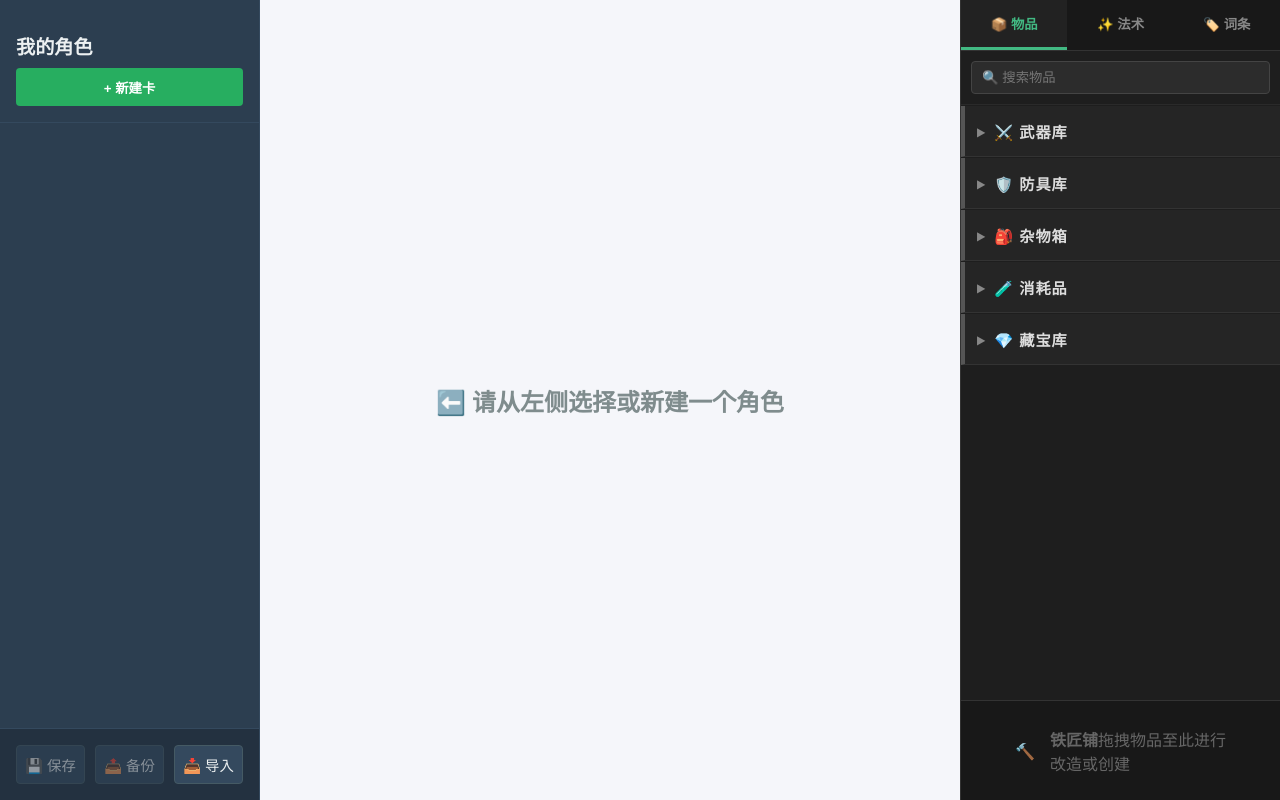
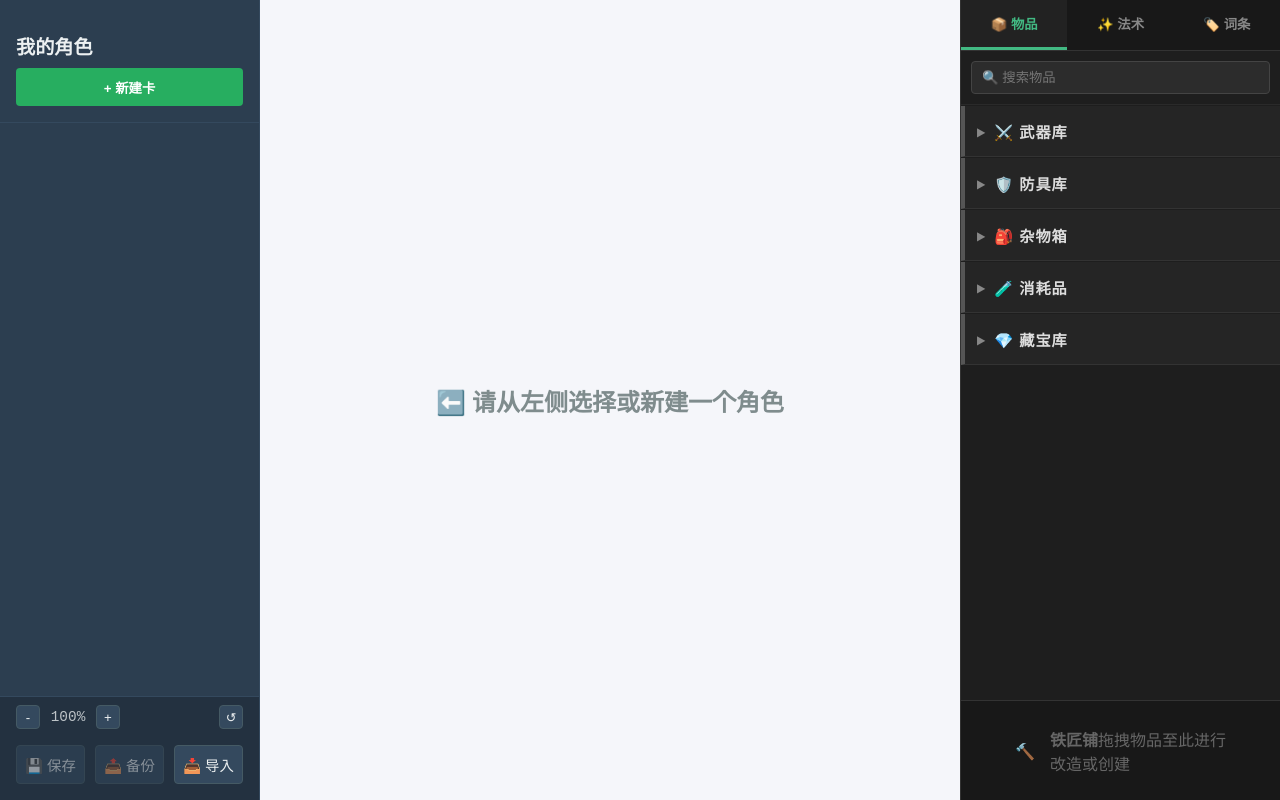
Before and after one commit to airleaya/dnd-character-sheet, a Vue app: page / in a window 1280 px wide. Built offline with nearby package versions, Linux system fonts and the light colour scheme.

Commit message:
添加调整窗口缩放功能。

```diff
--- a/electron/preload.ts
+++ b/electron/preload.ts
@@ -1,9 +1,11 @@
-import { contextBridge, ipcRenderer } from 'electron'
+import { contextBridge, ipcRenderer,webFrame } from 'electron'
 
 contextBridge.exposeInMainWorld('electronAPI', {
   saveCharacter: (filename: string, content: string) => ipcRenderer.invoke('save-character', filename, content),
   loadAllCharacters: () => ipcRenderer.invoke('load-all-characters'),
   deleteCharacter: (filename: string) => ipcRenderer.invoke('delete-character', filename),
   onAppWillClose: (callback: () => void) => ipcRenderer.on('app-will-close', callback),
-  confirmClose: () => ipcRenderer.invoke('app-can-close')
+  confirmClose: () => ipcRenderer.invoke('app-can-close'),
+  //设置缩放比例 (factor: 1.0 = 100%, 1.2 = 120%)
+  setZoomFactor: (factor: number) => webFrame.setZoomFactor(factor)
 })
--- a/src/components/layout/SidebarLeft.vue
+++ b/src/components/layout/SidebarLeft.vue
@@ -1,5 +1,5 @@
 <script setup lang="ts">
-import { ref } from 'vue';
+import { ref,onMounted,onUnmounted } from 'vue';
 import { useCharacterStore } from '../../stores/characterStore';
 import { useActiveSheetStore } from '../../stores/activeSheet';
 
@@ -8,9 +8,9 @@ const activeStore = useActiveSheetStore();
 const fileInput = ref<HTMLInputElement | null>(null); // 文件输入框引用
 
 // 新建角色并自动打开
-// ✅ 修改：加上 async
+// async
 const handleCreate = async () => {
-  // ✅ 修改：加上 await，等待创建完成拿到 ID 字符串
+  // await，等待创建完成拿到 ID 字符串
   const newId = await charStore.createNewCharacter();
 
   // 此时 newId 是 string，不再是 Promise，可以安全传入
@@ -98,11 +98,11 @@ const onFileSelected = (e: Event) => {
   const file = files[0];
   const reader = new FileReader();
 
-  // ✅ 修改点 1: 在回调函数前加上 async
+  // 在回调函数前加上 async
   reader.onload = async (evt) => {
     const content = evt.target?.result as string;
     if (content) {
-      // ✅ 修改点 2: 加上 await，等待导入完成并获取真正的 ID 字符串
+      // 加上 await，等待导入完成并获取真正的 ID 字符串
       const newId = await charStore.importCharacter(content);
 
       if (newId) {
@@ -119,7 +119,7 @@ const onFileSelected = (e: Event) => {
   reader.readAsText(file);
 };
 
-// ✅ 新增：手动保存处理
+// 手动保存处理
 const handleSave = async () => {
   if (!activeStore.character) return;
 
@@ -131,6 +131,61 @@ const handleSave = async () => {
     alert('❌ 保存失败，请检查控制台。');
   }
 };
+
+// 缩放控制逻辑
+const zoomLevel = ref(1.0); // 1.0 = 100%
+
+// 设置缩放并保存到 LocalStorage
+const applyZoom = (value: number) => {
+  // 限制范围 0.6 (60%) ~ 1.5 (150%)
+  const clamped = Math.min(Math.max(value, 0.6), 1.5);
+  // 保留一位小数
+  zoomLevel.value = Math.round(clamped * 10) / 10;
+
+  // 调用 Electron API
+  if (window.electronAPI && window.electronAPI.setZoomFactor) {
+    window.electronAPI.setZoomFactor(zoomLevel.value);
+  }
+
+  localStorage.setItem('dnd_app_zoom', String(zoomLevel.value));
+};
+
+// 增量调整
+const adjustZoom = (delta: number) => {
+  applyZoom(zoomLevel.value + delta);
+};
+
+//Ctrl + 滚轮 监听处理函数 👇👇👇
+const handleWheel = (e: WheelEvent) => {
+  // 只有当 Ctrl 键被按住时才触发
+  if (e.ctrlKey) {
+    // 阻止浏览器默认的“页面缩放”或“滚动”行为
+    e.preventDefault();
+
+    // deltaY < 0 代表向上滚动（通常意为放大）
+    // deltaY > 0 代表向下滚动（通常意为缩小）
+    if (e.deltaY < 0) {
+      adjustZoom(0.1);
+    } else {
+      adjustZoom(-0.1);
+    }
+  }
+};
+
+// 初始化：读取上次的缩放比例
+onMounted(() => {
+  const savedZoom = localStorage.getItem('dnd_app_zoom');
+  if (savedZoom) {
+    applyZoom(parseFloat(savedZoom));
+  }
+  //注册全局监听 (passive: false 是为了能使用 preventDefault)
+  window.addEventListener('wheel', handleWheel, { passive: false });
+});
+
+//组件销毁时清理监听
+onUnmounted(() => {
+  window.removeEventListener('wheel', handleWheel);
+});
 </script>
 
 <template>
@@ -156,6 +211,14 @@ const handleSave = async () => {
         </div>
       </li>
     </ul>
+    <div class="footer-wrapper">
+
+      <div class="zoom-bar">
+        <button @click="adjustZoom(-0.1)" class="btn-zoom" title="缩小">-</button>
+        <span class="zoom-display" title="当前缩放比例">{{ Math.round(zoomLevel * 100) }}%</span>
+        <button @click="adjustZoom(0.1)" class="btn-zoom" title="放大">+</button>
+        <button @click="applyZoom(1.0)" class="btn-zoom btn-reset" title="重置">↺</button>
+      </div>
 
     <div class="footer-tools">
       <button
@@ -174,6 +237,7 @@ const handleSave = async () => {
       </button>
       <input type="file" ref="fileInput" accept=".json" style="display: none" @change="onFileSelected" />
     </div>
+  </div>
   </aside>
 </template>
 
@@ -224,8 +288,48 @@ const handleSave = async () => {
     }
   }
 
+  /* 新增：底部容器，背景色统一 */
+  .footer-wrapper {
+    flex-shrink: 0;
+    border-top: 1px solid #34495e;
+    background: #233140;
+  }
+
+  /* 新增：缩放条样式 */
+  .zoom-bar {
+    display: flex;
+    align-items: center;
+    justify-content: center;
+    padding: 8px 1rem 0; /* 顶部留空 */
+    gap: 8px;
+
+    .zoom-display {
+      font-size: 0.9rem;
+      font-family: monospace;
+      color: #bdc3c7;
+      min-width: 40px;
+      text-align: center;
+      user-select: none;
+    }
+
+    .btn-zoom {
+      background: #34495e;
+      border: 1px solid #455a64;
+      color: #ecf0f1;
+      border-radius: 4px;
+      width: 24px;
+      height: 24px;
+      cursor: pointer;
+      display: flex;
+      align-items: center;
+      justify-content: center;
+      &:hover { background: #3e5871; border-color: #5dade2; }
+      &.btn-reset { margin-left: auto; font-size: 0.8rem; }
+    }
+  }
+
   .footer-tools {
-    padding: 1rem; border-top: 1px solid #34495e; background: #233140;
+    padding: 1rem; border-top: none; background: #233140;
     display: flex; gap: 10px; flex-shrink: 0;
 
     .btn-tool {
--- a/src/vite-env.d.ts
+++ b/src/vite-env.d.ts
@@ -7,5 +7,7 @@ interface Window {
     deleteCharacter: (filename: string) => Promise<{ success: boolean; error?: any }>;
     onAppWillClose: (callback: () => void) => void;
     confirmClose: () => Promise<void>;
+    //缩放接口定义
+    setZoomFactor: (factor: number) => void;
   }
 }
--- /dev/null
+++ b/window-config.json
@@ -0,0 +1 @@
+{"x":-8,"y":22,"width":2576,"height":1426}
```
Also changed, not shown: electron/main.ts (+43 -4 lines).
